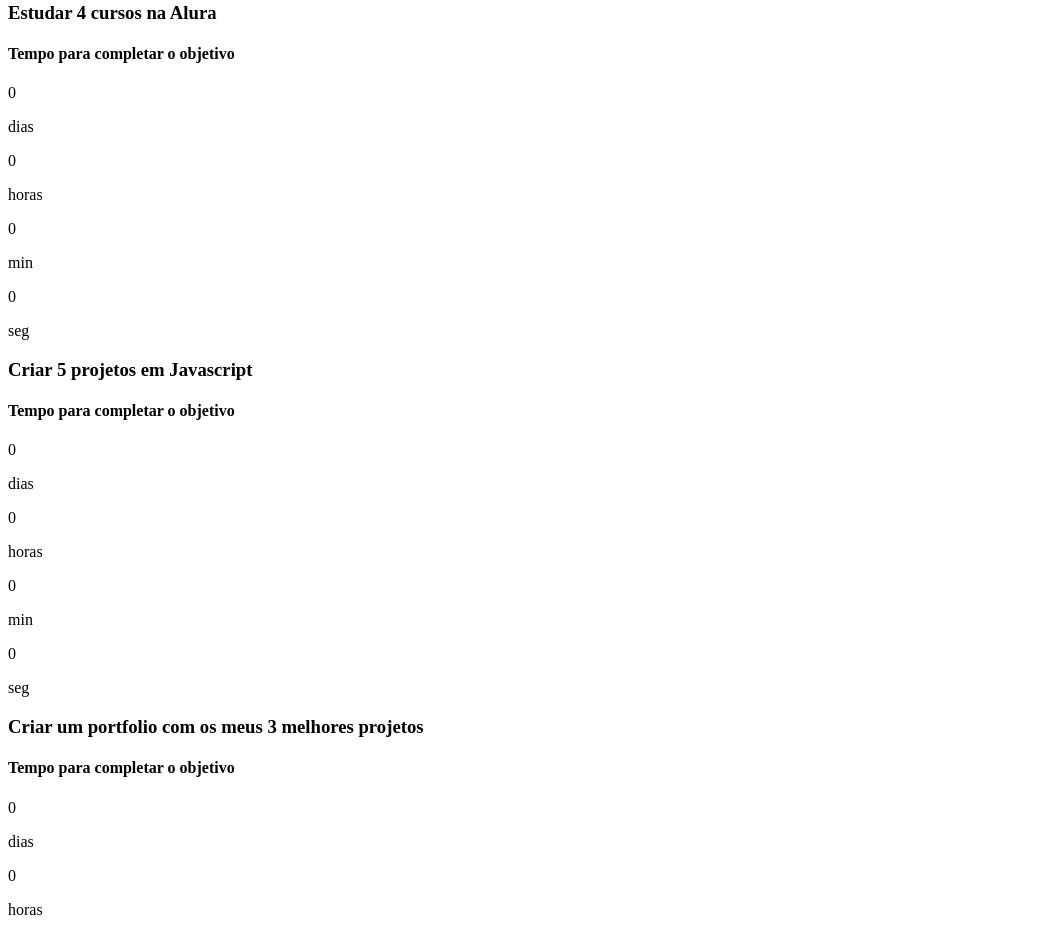
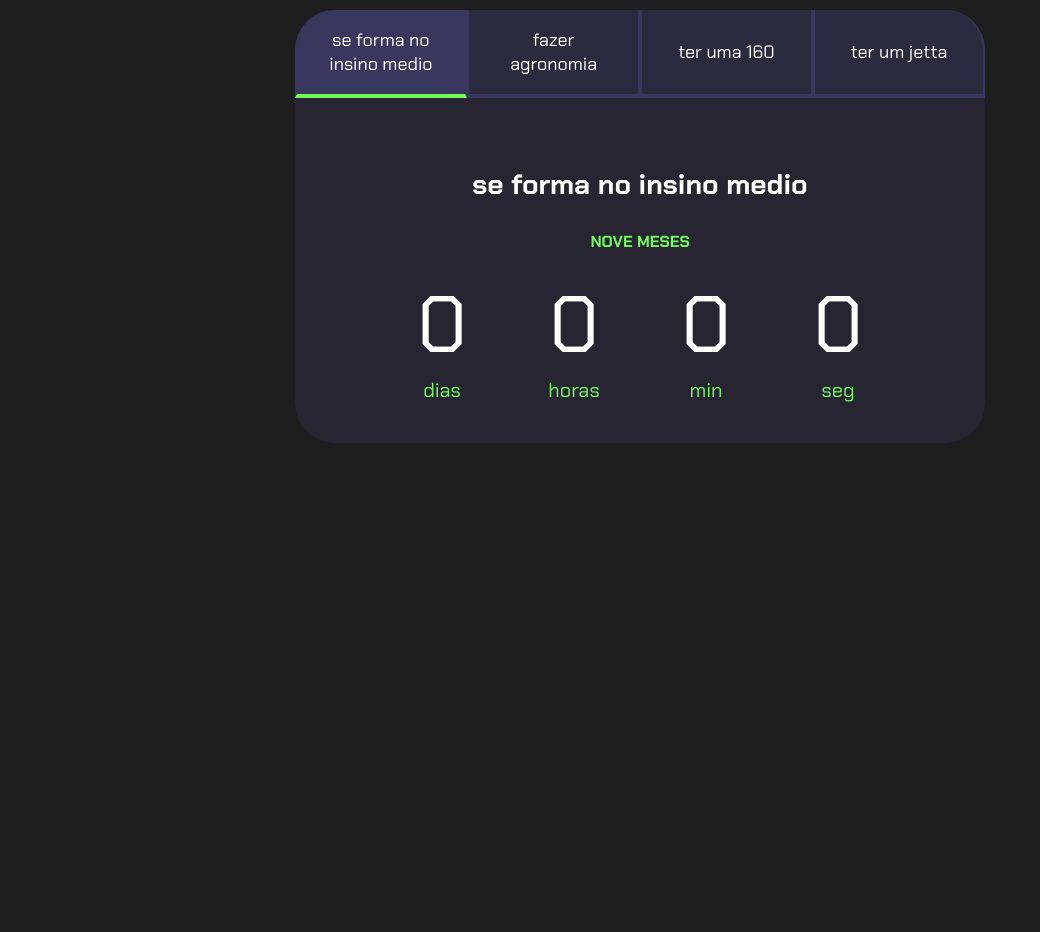
Before and after one commit to sooares1234/projeto-de-vida, a plain HTML site: page index.html in a window 1280 px wide. Shown: the part 93-1025 px from the top of the page, without its empty margins (0-1040 px from the left). After the commit the page ends 800 px from the top, so only its background shows below. Drawn offline with Linux system fonts and the light colour scheme.

Commit message:
Update index.html

```diff
--- a/index.html
+++ b/index.html
@@ -1,17 +1,27 @@
+<!DOCTYPE html>
+<html lang="pt-br">
+
+<head>
+    <meta charset="UTF-8">
+    <meta name="viewport" content="width=device-width, initial-scale=1.0">
+    <title>Meus objetivos do ano</title>
+    <link rel="stylesheet" href="style.css">
+</head>
+
 <body>
     <section class="conteudo-principal">
         <h2 class="titulo-principal">Meus objetivos do ano<span>_</span></h2>
         <div class="conteudo">
             <div class="botoes">
-                <button class="botao ativo">Cursos na Alura</button>
-                <button class="botao">Criar projetos em Javascript</button>
-                <button class="botao">Criar um portfolio</button>
-                <button class="botao">Atualizar meu currículo</button>
+                <button class="botao ativo">se forma no insino medio</button>
+                <button class="botao">fazer agronomia</button>
+                <button class="botao">ter uma 160</button>
+                <button class="botao">ter um jetta</button>
             </div>
             <div class="abas-textos">
                 <div class="aba-conteudo ativo">
-                    <h3 class="aba-conteudo-titulo-principal">Estudar 4 cursos na Alura</h3>
-                    <h4 class="aba-conteudo-titulo-secundario">Tempo para completar o objetivo</h4>
+                    <h3 class="aba-conteudo-titulo-principal">se forma no insino medio</h3>
+                    <h4 class="aba-conteudo-titulo-secundario">nove meses</h4>
                     <div class="contador">
                         <div class="contador-digito">
                             <p class="contador-digito-numero" id="dias0"></p>
@@ -32,14 +42,14 @@
                     </div>
                 </div>
                 <div class="aba-conteudo">
-                    <h3 class="aba-conteudo-titulo-principal">Criar 5 projetos em Javascript</h3>
-                    <h4 class="aba-conteudo-titulo-secundario">Tempo para completar o objetivo</h4>
+                    <h3 class="aba-conteudo-titulo-principal">fazer agronomia</h3>
+                    <h4 class="aba-conteudo-titulo-secundario">3 ano</h4>
                     <div class="contador">
                         <div class="contador-digito">
                             <p class="contador-digito-numero" id="dias1"></p>
                             <p class="contador-digito-texto">dias</p>
                         </div>
-                        <div class="contador-digito">
+                        <div class="contador-digito"><h3 class="aba-cont</h3>
                             <p class="contador-digito-numero" id="horas1"></p>
                             <p class="contador-digito-texto">horas</p>
                         </div>
@@ -54,8 +64,8 @@
                     </div>
                 </div>
                 <div class="aba-conteudo">
-                    <h3 class="aba-conteudo-titulo-principal">Criar um portfolio com os meus 3 melhores projetos</h3>
-                    <h4 class="aba-conteudo-titulo-secundario">Tempo para completar o objetivo</h4>
+                    <h3 class="aba-conteudo-titulo-principal">ter uma 160</h3>
+                    <h4 class="aba-conteudo-titulo-secundario">2 ano</h4>
                     <div class="contador">
                         <div class="contador-digito">
                             <p class="contador-digito-numero" id="dias2"></p>
@@ -76,8 +86,8 @@
                     </div>
                 </div>
                 <div class="aba-conteudo">
-                    <h3 class="aba-conteudo-titulo-principal">Atualizar meu curriculo com os certificados da Alura</h3>
-                    <h4 class="aba-conteudo-titulo-secundario">Tempo para completar o objetivo</h4>
+                    <h3 class="aba-conteudo-titulo-principal">ter um jetta</h3>
+                    <h4 class="aba-conteudo-titulo-secundario">5 ano</h4>
                     <div class="contador">
                         <div class="contador-digito">
                             <p class="contador-digito-numero" id="dias3"></p>
```
